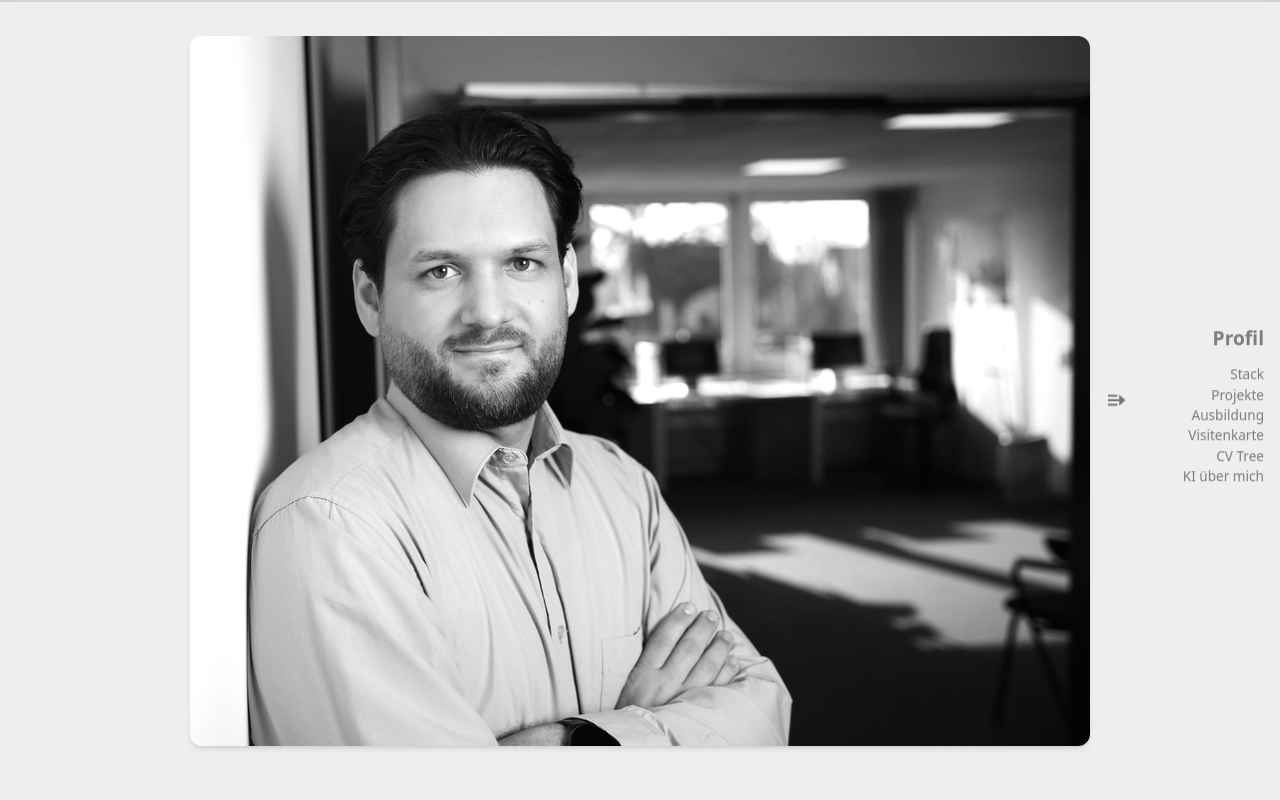
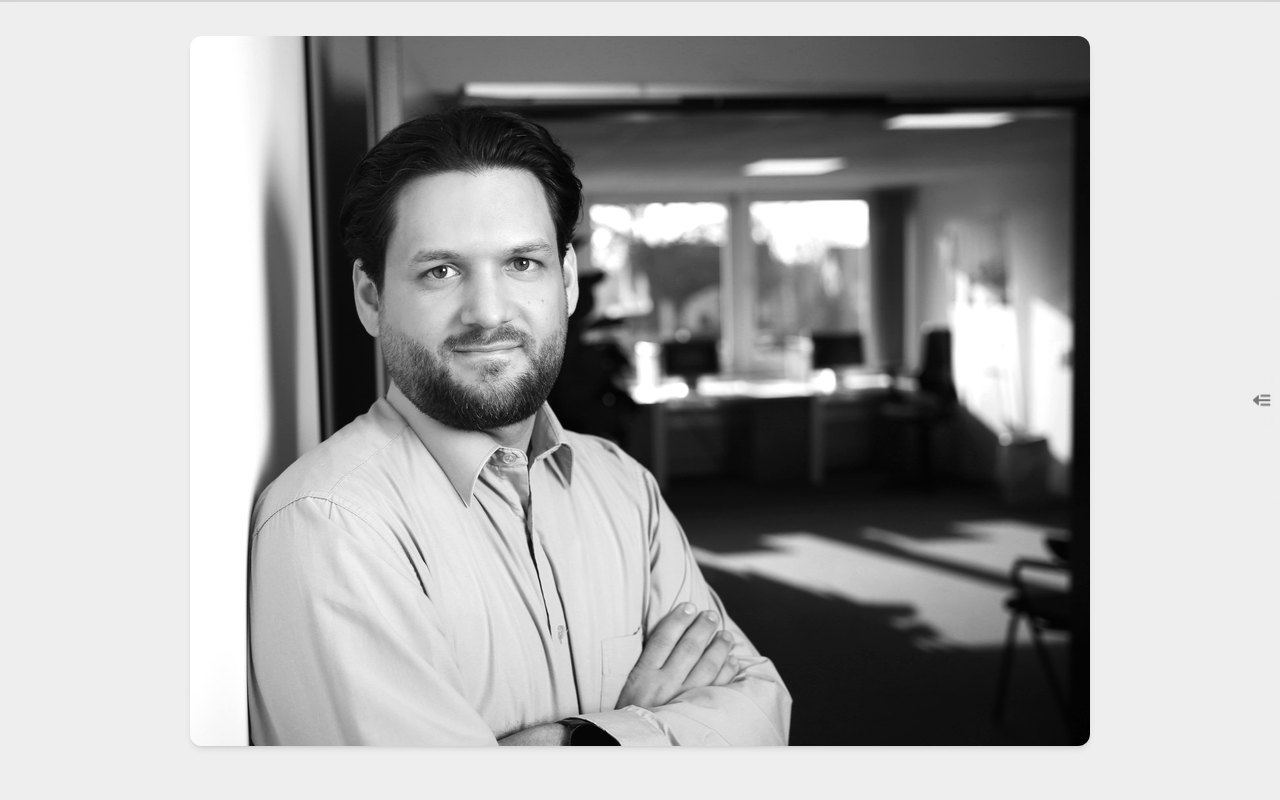
Before and after one commit to gabjuh/webdev-portfolio, a React (Vite) app: page / in a window 1280 px wide. Shown: the top 800 px of the page. Built offline with nearby package versions, Linux system fonts and the light colour scheme.

Commit message:
set isOpenMenu default by xl true

```diff
--- a/src/components/StickyMenu.tsx
+++ b/src/components/StickyMenu.tsx
@@ -51,7 +51,7 @@ const MenuItem: React.FC<IMenuItem> = ({
 
 const StickyMenu = () => {
 
-  const [isMenuOpen, setIsMenuOpen] = useState<boolean>(getViewWidth() > 1024);
+  const [isMenuOpen, setIsMenuOpen] = useState<boolean>(getViewWidth() > 1280);
 
   const [selectedMenuItem, setSelectedMenuItem] = useState<string>(menuItems[0].id);
 
```
